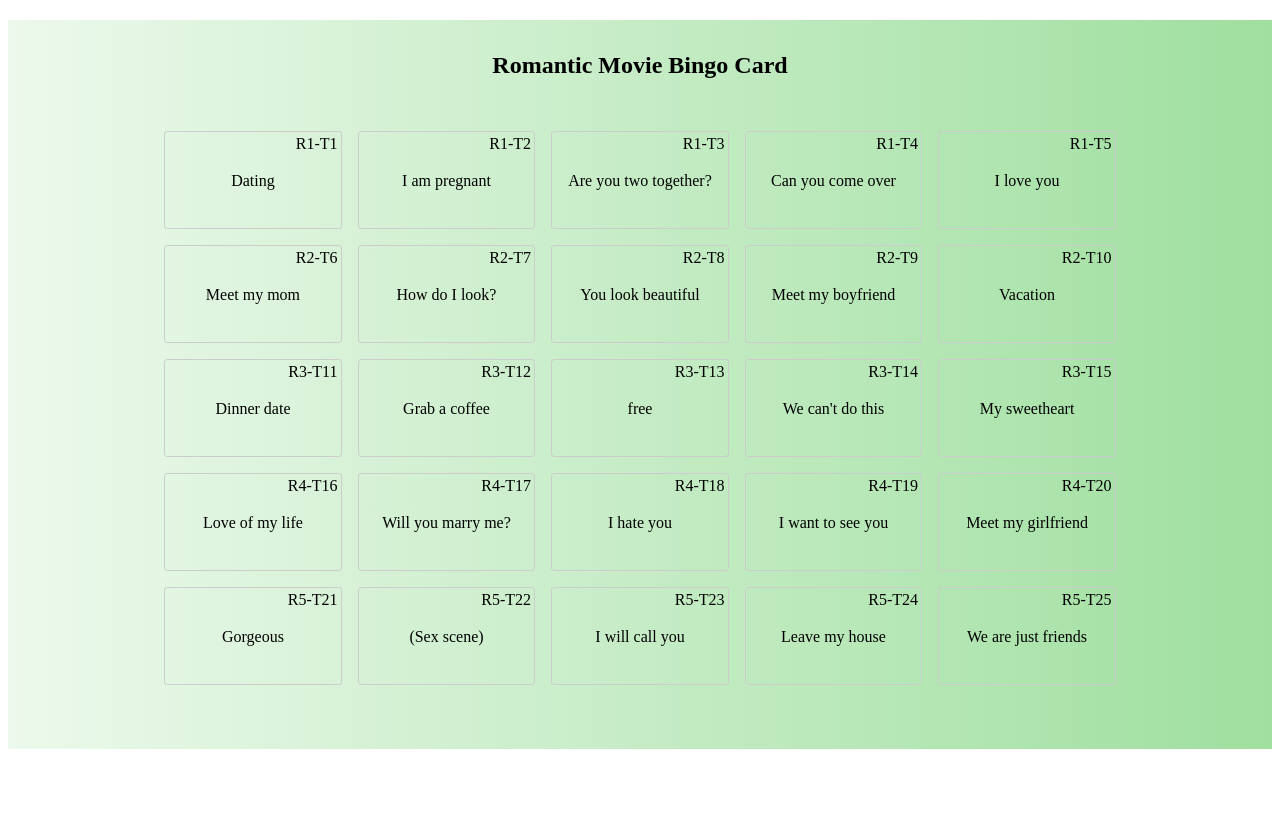
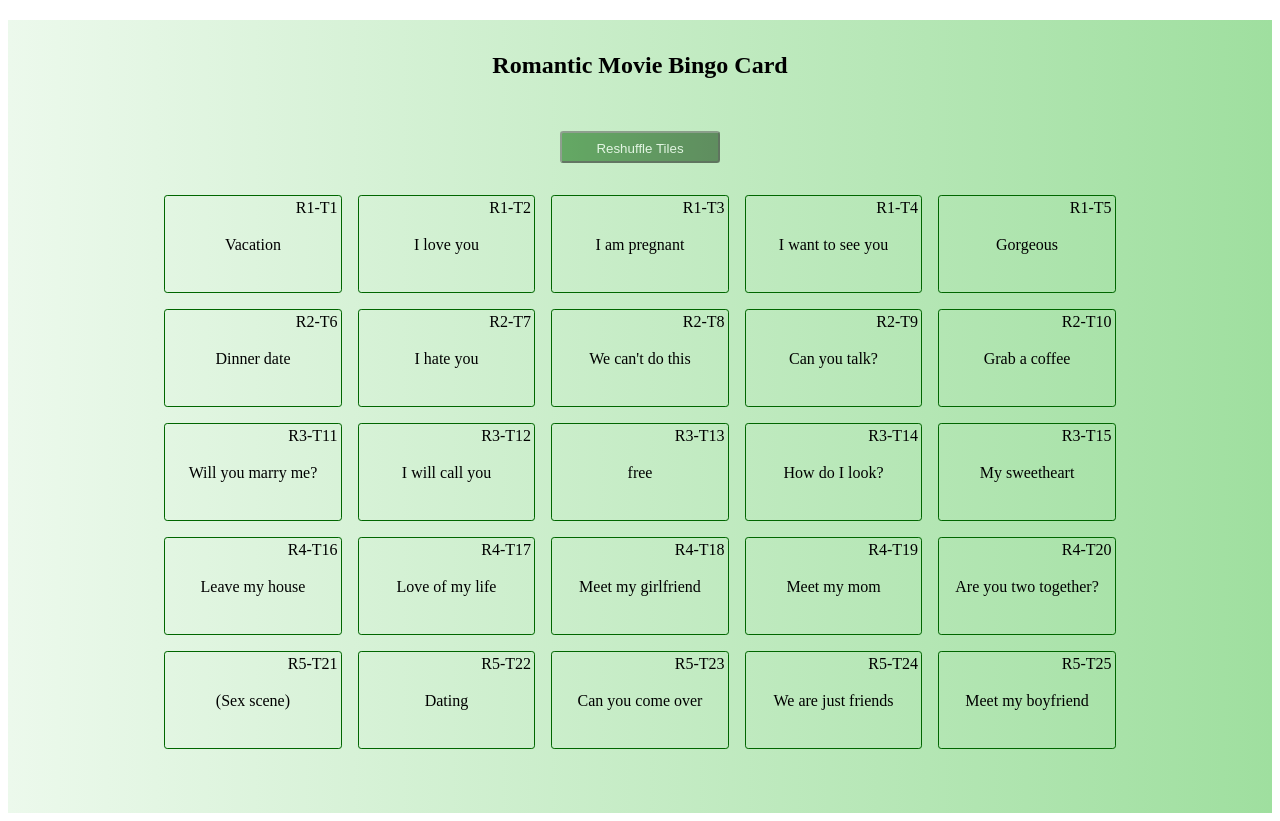
Before and after one commit to w3bh4ck/gb-game, a Next.js app: page / in a window 1280 px wide. Before the commit the page ends 800 px from the top, so only its background shows below. Built offline with nearby package versions, Linux system fonts and the light colour scheme.

Commit message:
Core(_): add tile reshuffle functionality

```diff
--- a/pages/index.tsx
+++ b/pages/index.tsx
@@ -1,23 +1,42 @@
-import React, { useState } from 'react';
-import styled from "styled-components";
-import { CARD_DATA } from "../src/_data/card.data";
-import GridBox from "../src/components/grid-box"
+import React, { useState, useEffect } from 'react';
+import styled from 'styled-components';
+import { CARD_DATA } from '../src/_data/card.data';
+import GridBox from '../src/components/grid-box';
 
 export default function Home() {
 	// const [suffledTiles, setShuffledTiles]
 	const [winingStreak, setWinningStreak] = useState(0);
-	const [allSelectedTiles, setSelectedTiles] = useState([])
+	const [shuffledTiles, setShuffledTiles] = useState([]);
+	const [allSelectedTiles, setSelectedTiles] = useState([]);
 	const [boardTrackingArray, setBoardTrackingArray] = useState([
 		[0, 0, 0, 0, 0],
 		[0, 0, 0, 0, 0],
 		[0, 0, 1, 0, 0],
 		[0, 0, 0, 0, 0],
-		[0, 0, 0, 0, 0]]);
+		[0, 0, 0, 0, 0],
+	]);
 
+	useEffect(() => {
+		onShuffleTiles();
+	}, []);
+
+	const onShuffleTiles = () => {
+		let maxTiles = 25;
+		let selected = [];
+		let base = 0;
+		while (base < maxTiles) {
+			let randomIndex = Math.floor(Math.random() * 25);
+			if (selected.includes(CARD_DATA[randomIndex]) === false) {
+				maxTiles--;
+				selected.push(CARD_DATA[randomIndex]);
+			}
+		}
+		setShuffledTiles(selected);
+	};
 
 	const onClickCard = (index: number, label: string) => {
-		let row = Math.ceil((index + 1) / 5);  //get selected row
-		let col = (index + 1) - (row - 1) * 5;  //get selected column
+		let row = Math.ceil((index + 1) / 5); //get selected row
+		let col = index + 1 - (row - 1) * 5; //get selected column
 
 		//Update the board tracking array
 		let copyBoardArray = [...boardTrackingArray];
@@ -27,10 +46,10 @@ export default function Home() {
 			copyBoardArray[row - 1][col - 1] = 1;
 		}
 		setBoardTrackingArray(copyBoardArray);
-		updateSelectedItems(label)
+		updateSelectedItems(label);
 		//Check winning criteria
 		checkWinningCriteria();
-	}
+	};
 
 	/**
 		* @description: Check if winning condition has been met on every selection
@@ -39,39 +58,40 @@ export default function Home() {
 		let copyBoardArray = [...boardTrackingArray];
 		checkRowWins(copyBoardArray);
 		checkColumnWins(copyBoardArray);
-		checkDiagonalWin(copyBoardArray)
-	}
-
+		checkDiagonalWin(copyBoardArray);
+	};
 
 	/**
 		* @description| check if the row winning condition has been met
 		* @param array
 		*/
-	const checkRowWins = (array) => {
+	const checkRowWins = array => {
 		let copyBoardArray = [...array];
 		let rowReducer = (accumulator, currentValue) => accumulator + currentValue;
 		copyBoardArray.forEach(row => {
 			if (row.reduce(rowReducer) === 5) {
 				setWinningStreak(winingStreak + 1);
 			}
-		})
-	}
+		});
+	};
 
 	/**
 		*  @description| check if the row winning condition has been met
 		* @param array
 		*/
-	const checkColumnWins = (array) => {
-		let copyBoardArray = [...array]
-		let transposedArray = copyBoardArray[0].map((x, i) => copyBoardArray.map(x => x[i]))
+	const checkColumnWins = array => {
+		let copyBoardArray = [...array];
+		let transposedArray = copyBoardArray[0].map((x, i) =>
+			copyBoardArray.map(x => x[i])
+		);
 		checkRowWins(transposedArray);
-	}
+	};
 
 	/**
 		* @description| check if the diagonal winning condition has been met
 		* @param array
 		*/
-	const checkDiagonalWin = (array) => {
+	const checkDiagonalWin = array => {
 		//check diagonal right to left
 		let leftBaseNumber = 0;
 		let rightBaseNumber = 4;
@@ -79,47 +99,56 @@ export default function Home() {
 		let leftDiagonalTotal = 0;
 		for (let x = 0; x < array.length; x++) {
 			leftDiagonalTotal = leftDiagonalTotal + array[x][rightBaseNumber];
-			leftBaseNumber++
+			leftBaseNumber++;
 		}
 		for (let y = 0; y < array.length; y++) {
 			rightDiagonalTotal = rightDiagonalTotal + array[y][rightBaseNumber];
-			rightBaseNumber--
+			rightBaseNumber--;
 		}
 		if (leftDiagonalTotal === 5 || rightDiagonalTotal === 5) {
 			setWinningStreak(winingStreak + 1);
 		}
-	}
+	};
 
-	const updateSelectedItems = (label) => {
-		console.log("label", label)
+	const updateSelectedItems = label => {
 		let copySelectedItems = [...allSelectedTiles];
 		if (copySelectedItems.includes(label)) {
 			let removedItem = copySelectedItems.filter(entry => entry !== label);
-			setSelectedTiles(removedItem)
+			setSelectedTiles(removedItem);
 		} else {
 			copySelectedItems.push(label);
 			setSelectedTiles(copySelectedItems);
 		}
-	}
+	};
 
 	return (
 		<Page>
 			<div>
-				<Header>
-					Romantic Movie Bingo Card
-				</Header>
+				<Header>Romantic Movie Bingo Card</Header>
+			</div>
+			<div style={{ display: 'flex', justifyContent: 'center' }}>
+				<StyledButton onClick={onShuffleTiles}>Reshuffle Tiles</StyledButton>
 			</div>
 			<BoardWrapper>
 				<StyleGridLayout>
-					{CARD_DATA && CARD_DATA.length > 0 ? CARD_DATA.map((label, index) => {
-						return <GridBox key={index} index={index} label={index === 12 ? "free" : label} onClickCard={onClickCard} selectedTiles={allSelectedTiles} />
-					}) : ""}
+					{shuffledTiles && shuffledTiles.length > 0
+						? shuffledTiles.map((label, index) => {
+							return (
+								<GridBox
+									key={index}
+									index={index}
+									label={index === 12 ? 'free' : label}
+									onClickCard={onClickCard}
+									selectedTiles={allSelectedTiles}
+								/>
+							);
+						})
+						: ''}
 				</StyleGridLayout>
 			</BoardWrapper>
 		</Page>
 	);
 }
-
 
 const StyleGridLayout = styled.div`
   display: grid;
@@ -150,3 +179,15 @@ padding-bottom: 4rem;
     font-size: 0.9rem;
   }
 `;
+
+const StyledButton = styled.button`
+  height: 2rem;
+  width: 10rem;
+  color: white;
+		cursor: pointer;
+  opacity: 0.5;
+		padding: 0.5rem;
+		border-radius: 0.2rem;
+  background-image: linear-gradient(to right, #006600, #003300);
+		margin-bottom: 2rem;
+`;
--- a/src/components/grid-box/index.tsx
+++ b/src/components/grid-box/index.tsx
@@ -16,7 +16,8 @@ const formatId = (index: number): string => {
 
 const GridBox: FC<Iprops> = ({ label, index, onClickCard, selectedTiles }) => {
   return (
-    <StyleBox className={selectedTiles.includes(label) ? "selected" : ""} onClick={() => onClickCard(index, label)}>
+    <StyleBox onClick={() => onClickCard(index, label)}>
+      <div className={selectedTiles.includes(label) ? 'selected' : ""}>
         <NumberWrapper>
           <span className='number'>{formatId(index)}</span>
         </NumberWrapper>
@@ -25,6 +26,7 @@ const GridBox: FC<Iprops> = ({ label, index, onClickCard, selectedTiles }) => {
             {label}
           </span>
         </LabelWrapper>
+      </div>
     </StyleBox>
   );
 };
@@ -32,15 +34,14 @@ const GridBox: FC<Iprops> = ({ label, index, onClickCard, selectedTiles }) => {
 export default GridBox;
 
 const StyleBox = styled.div`
-  border: 0.1rem solid #ccc;
+  border: 0.1rem solid #006600;
   height: 6rem;
   border-radius: 0.2rem;
   cursor: pointer;
   .selected{
-    border: 2px solid #006600;
-    border-radius: 50%;
     color: white;
     opacity: 0.5;
+    height: 100%;
     background-image: linear-gradient(to right, #006600,  #003300);
   }
   @media (max-width: 768px) {
```
Lines whose indentation alone changed are shown as unchanged.
